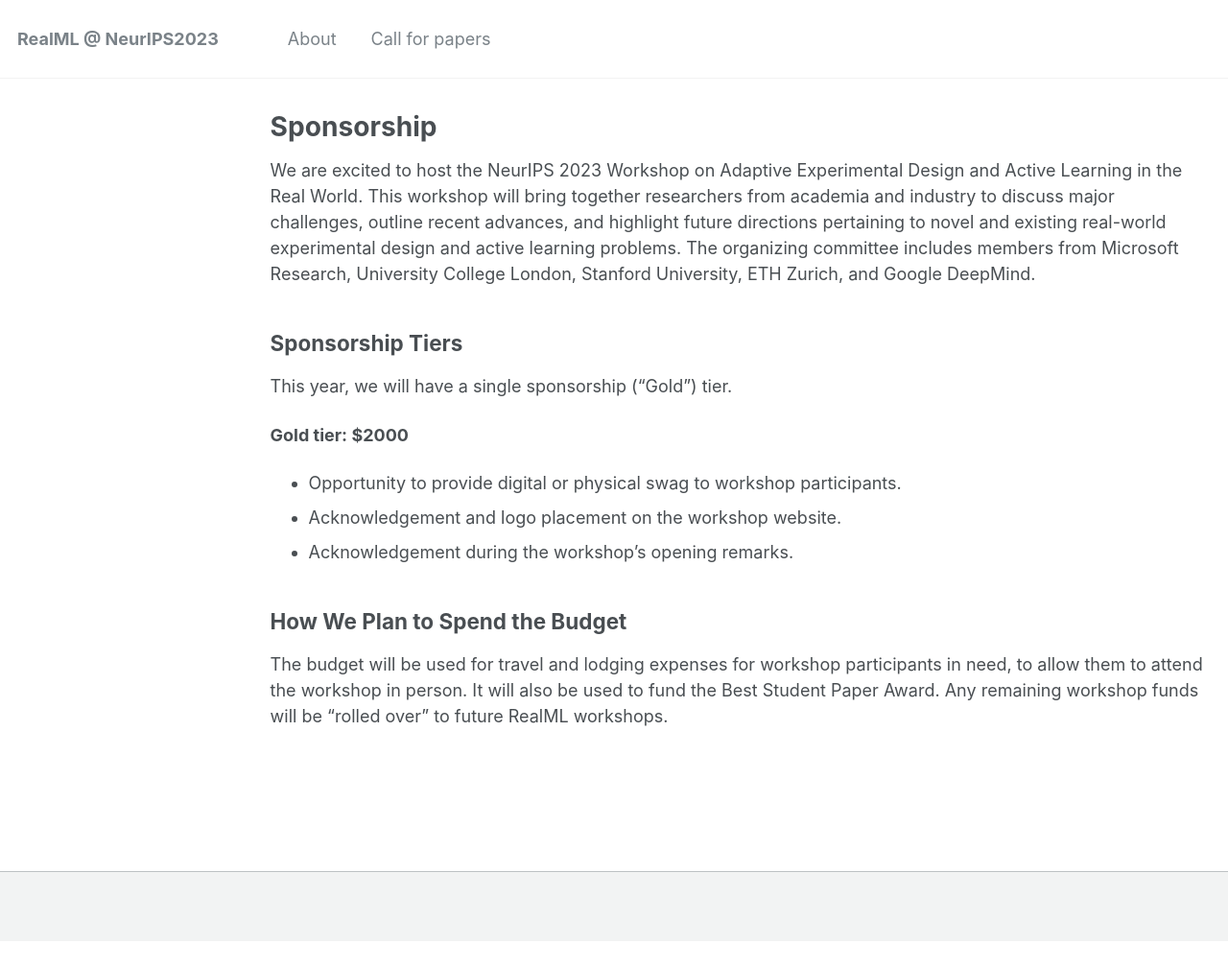
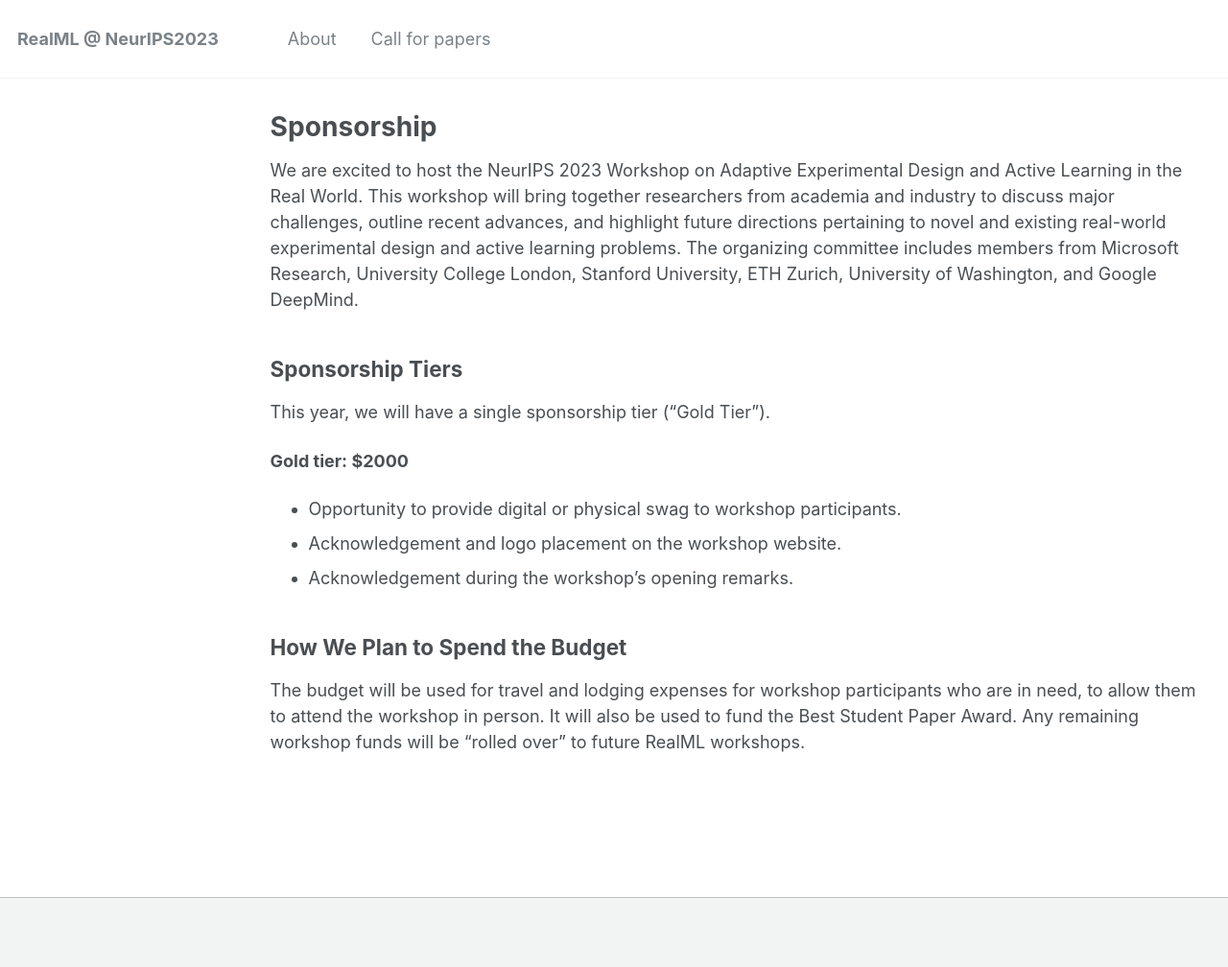
Before and after one commit to realworldml/neurips2023, a Jekyll site: the page built from _pages/sponsor.md, in a window 1280 px wide. Shown: the whole page at 96% size. Built offline with Jekyll 4.4.1, drawn with Linux system fonts in a browser that asks for light colours; before the commit the page ends 981 px from its top, so only the background shows below that.

Commit message:
update _pages/sponsor.md

```diff
--- a/_pages/sponsor.md
+++ b/_pages/sponsor.md
@@ -11,13 +11,13 @@ Active Learning in the Real World. This workshop will bring together researchers
 academia and industry to discuss major challenges, outline recent advances, and
 highlight future directions pertaining to novel and existing real-world experimental
 design and active learning problems. The organizing committee includes members from
-Microsoft Research, University College London, Stanford University, ETH Zurich, and
-Google DeepMind.
+Microsoft Research, University College London, Stanford University, ETH Zurich,
+University of Washington, and Google DeepMind.
 
 Sponsorship Tiers
 -----------------
 
-This year, we will have a single sponsorship ("Gold") tier.
+This year, we will have a single sponsorship tier ("Gold Tier").
 
 **Gold tier: $2000**
 
@@ -28,7 +28,7 @@ This year, we will have a single sponsorship ("Gold") tier.
 How We Plan to Spend the Budget
 -------------------------------
 
-The budget will be used for travel and lodging expenses for workshop participants in
-need, to allow them to attend the workshop in person. It will also be used to fund the
-Best Student Paper Award. Any remaining workshop funds will be "rolled over" to future
-RealML workshops.
+The budget will be used for travel and lodging expenses for workshop participants who
+are in need, to allow them to attend the workshop in person. It will also be used to
+fund the Best Student Paper Award. Any remaining workshop funds will be "rolled over" to
+future RealML workshops.
```
